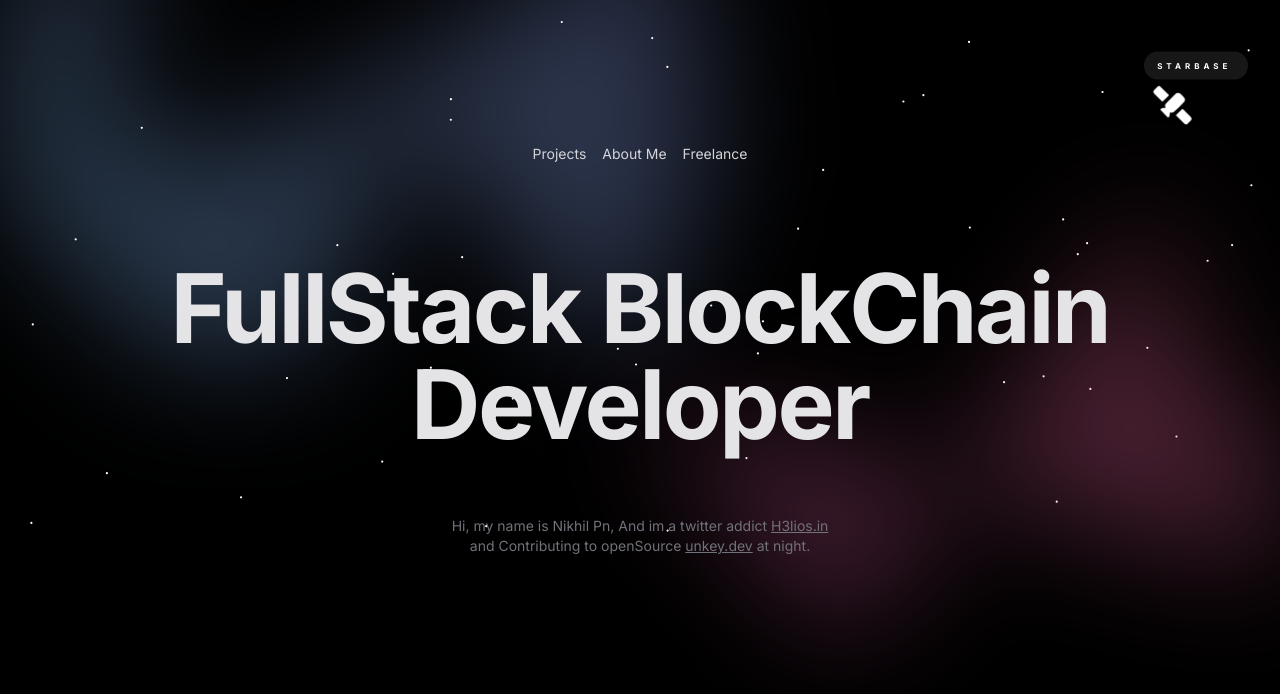
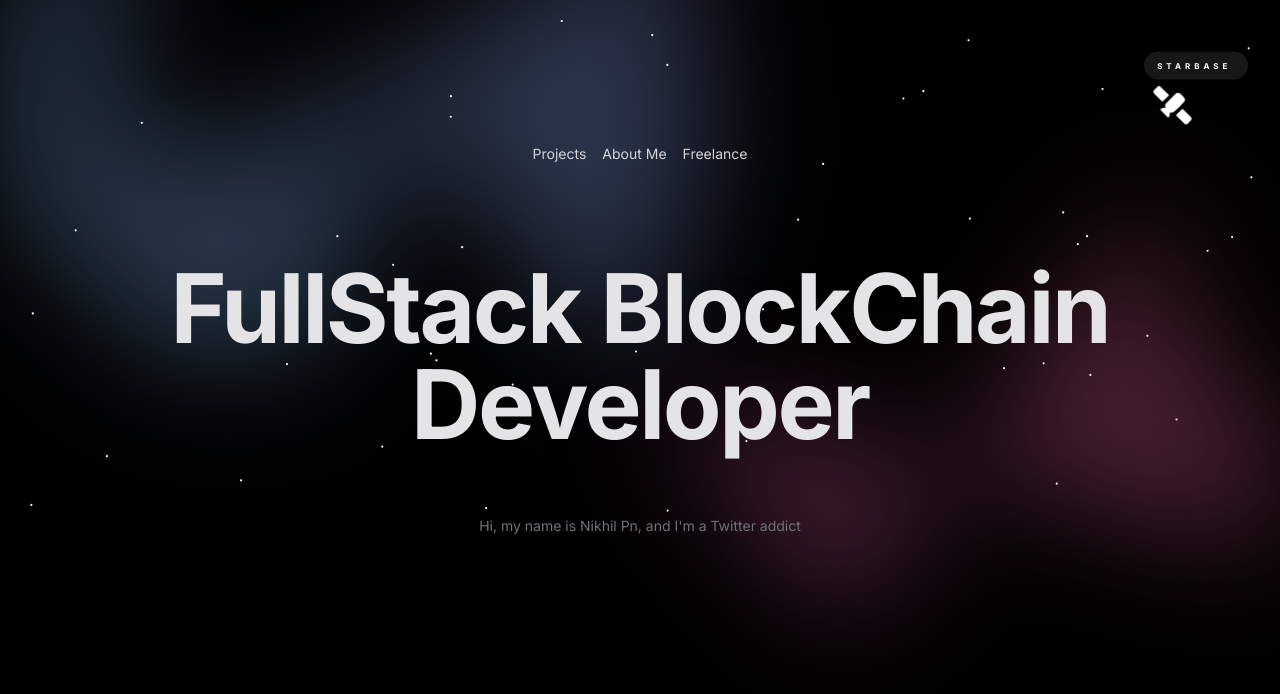
Before and after one commit to nikhil-pn/NikhilPn.com, a Next.js app: page / in a window 1280 px wide. Shown: the top 694 px of the page. Built offline with nearby package versions, Linux system fonts and the light colour scheme; what tailwindcss-debug-screens would draw is missing.

Commit message:
bio updated

```diff
--- a/app/page.tsx
+++ b/app/page.tsx
@@ -1,5 +1,5 @@
-import Link from 'next/link'
-import Particles from './components/particles'
+import Link from "next/link";
+import Particles from "./components/particles";
 
 const navigation = [
   { name: "Projects", href: "/projects" },
@@ -8,18 +8,20 @@ const navigation = [
 ];
 
 export default function Home() {
-
-
   return (
     <>
-    {/* centering classes justify-center flex flex-col  md:flex-row md:block */}
+      {/* centering classes justify-center flex flex-col  md:flex-row md:block */}
       <div className="bg-black h-screen ">
         <div className="relative isolate px-6 pt-20 lg:px-8">
-          <div className="absolute inset-x-0 -top-40 -z-10 transform-gpu overflow-hidden blur-3xl sm:-top-80" aria-hidden="true">
+          <div
+            className="absolute inset-x-0 -top-40 -z-10 transform-gpu overflow-hidden blur-3xl sm:-top-80"
+            aria-hidden="true"
+          >
             <div
               className="relative left-[calc(50%-11rem)] aspect-[1155/678] w-[36.125rem] -translate-x-1/2 rotate-[30deg] bg-gradient-to-tr from-[#7cc9fc] to-[#99a8ff] opacity-30 sm:left-[calc(50%-30rem)] sm:w-[72.1875rem]"
               style={{
-                clipPath: "polygon(74.1% 44.1%, 100% 61.6%, 97.5% 26.9%, 85.5% 0.1%, 80.7% 2%, 72.5% 32.5%, 60.2% 62.4%, 52.4% 68.1%, 47.5% 58.3%, 45.2% 34.5%, 27.5% 76.7%, 0.1% 64.9%, 17.9% 100%, 27.6% 76.8%, 76.1% 97.7%, 74.1% 44.1%)"
+                clipPath:
+                  "polygon(74.1% 44.1%, 100% 61.6%, 97.5% 26.9%, 85.5% 0.1%, 80.7% 2%, 72.5% 32.5%, 60.2% 62.4%, 52.4% 68.1%, 47.5% 58.3%, 45.2% 34.5%, 27.5% 76.7%, 0.1% 64.9%, 17.9% 100%, 27.6% 76.8%, 76.1% 97.7%, 74.1% 44.1%)",
               }}
             />
           </div>
@@ -50,43 +52,24 @@ export default function Home() {
 
             <div className="md:my-16 my-24   text-center animate-fade-in">
               <h2 className="text-sm text-zinc-500 ">
-                Hi, my name is Nikhil Pn, And im a twitter addict {""}
-                <Link
-                  target="_blank"
-                  href="https://www.h3lios.in/"
-                  className="underline duration-500 hover:text-zinc-300"
-                >
-                  H3lios.in
-                </Link>
-
-                <br />
-                and Contributing to openSource{" "}
-                <Link
-                  target="_blank"
-                  href="https://athenafoss.com"
-                  className="underline duration-500 hover:text-zinc-300"
-                >
-                  unkey.dev
-                </Link>{" "}
-                at night.
-
-
-
+                Hi, my name is Nikhil Pn, and I'm a Twitter addict
               </h2>
             </div>
           </div>
-          <div className="absolute inset-x-0 top-[calc(100%-13rem)] -z-10 transform-gpu overflow-hidden blur-3xl sm:top-[calc(80%-30rem)]" aria-hidden="true">
+          <div
+            className="absolute inset-x-0 top-[calc(100%-13rem)] -z-10 transform-gpu overflow-hidden blur-3xl sm:top-[calc(80%-30rem)]"
+            aria-hidden="true"
+          >
             <div
               className="relative left-[calc(50%+3rem)] aspect-[1155/678] w-[36.125rem] -translate-x-1/2 bg-gradient-to-tr from-[#fc6dc8] to-[#fc6d76] opacity-30 sm:left-[calc(50%+36rem)] sm:w-[72.1875rem]"
               style={{
-                clipPath: "polygon(74.1% 44.1%, 100% 61.6%, 97.5% 26.9%, 85.5% 0.1%, 80.7% 2%, 72.5% 32.5%, 60.2% 62.4%, 52.4% 68.1%, 47.5% 58.3%, 45.2% 34.5%, 27.5% 76.7%, 0.1% 64.9%, 17.9% 100%, 27.6% 76.8%, 76.1% 97.7%, 74.1% 44.1%)"
+                clipPath:
+                  "polygon(74.1% 44.1%, 100% 61.6%, 97.5% 26.9%, 85.5% 0.1%, 80.7% 2%, 72.5% 32.5%, 60.2% 62.4%, 52.4% 68.1%, 47.5% 58.3%, 45.2% 34.5%, 27.5% 76.7%, 0.1% 64.9%, 17.9% 100%, 27.6% 76.8%, 76.1% 97.7%, 74.1% 44.1%)",
               }}
             />
           </div>
         </div>
       </div>
-
-
     </>
-  )
+  );
 }
```
